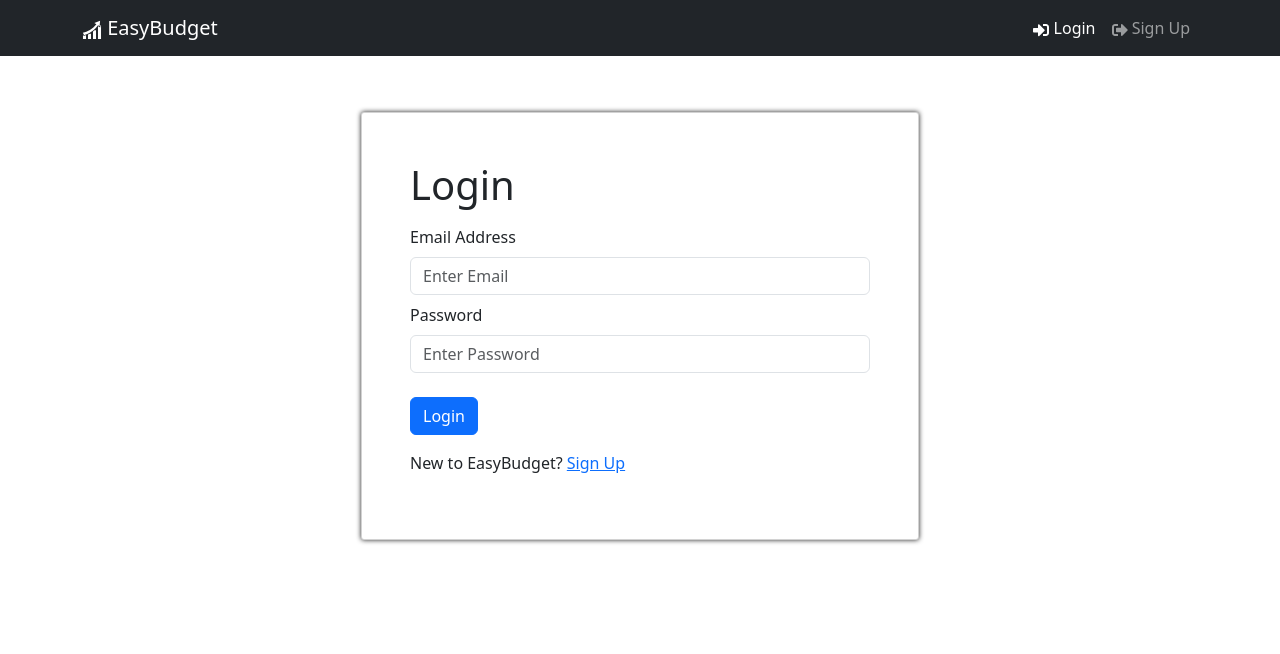
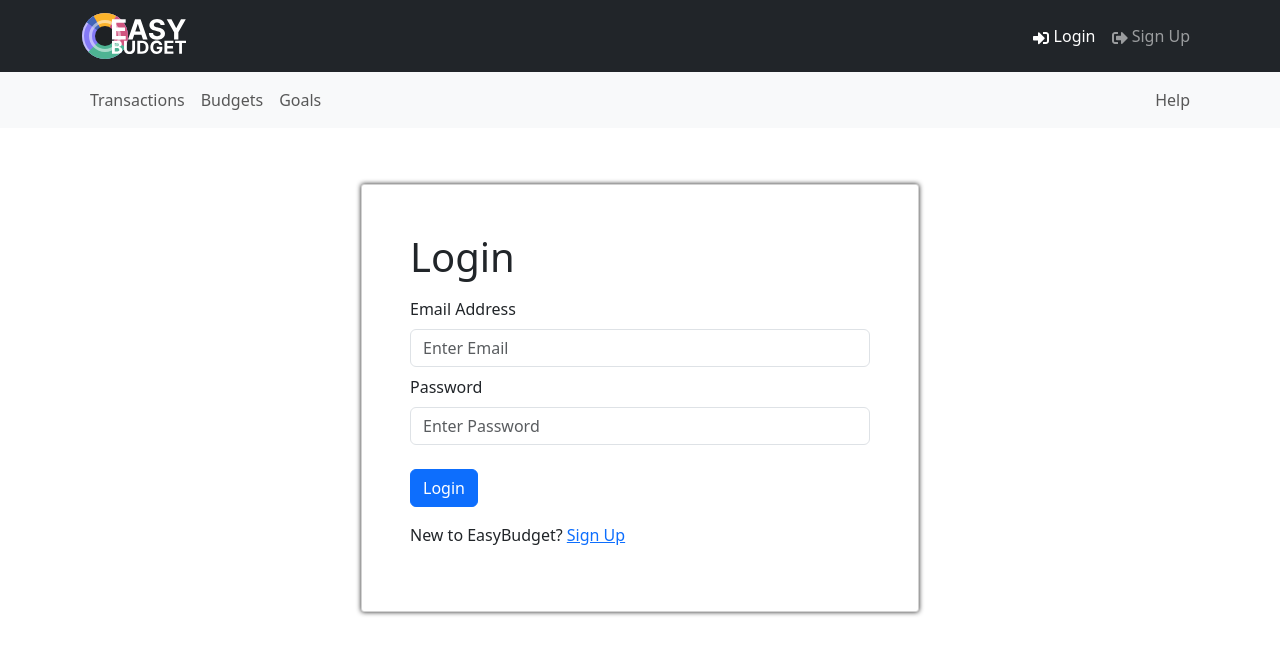
Before and after one commit to BWhittaker1415/EasyBudget, a React (Vite) app in the folder frontend/: page /login in a window 1280 px wide. Shown: the top 654 px of the page. Built offline with nearby package versions, Linux system fonts and the light colour scheme.

Commit message:
Adjusted Navbar components

```diff
--- a/frontend/src/App.jsx
+++ b/frontend/src/App.jsx
@@ -1,6 +1,7 @@
 import { Outlet } from "react-router-dom";
 import { Container } from "react-bootstrap";
 import Header from "./components/Header";
+import TopNav from "./components/Navbar";
 // import Mode from "./components/Modes";
 import { ToastContainer } from "react-toastify";
 import "react-toastify/dist/ReactToastify.css";
@@ -9,6 +10,7 @@ const App = () => {
   return (
     <>
       <Header />
+      <TopNav />
       {/* <Mode /> */}
       <ToastContainer />
       <Container className="my-2">
--- a/frontend/src/components/Header.jsx
+++ b/frontend/src/components/Header.jsx
@@ -1,6 +1,6 @@
-import { Navbar, Nav, Container, NavDropdown, Badge } from "react-bootstrap";
+import { Navbar, Nav, Container, NavDropdown } from "react-bootstrap";
 import { FaSignInAlt, FaSignOutAlt } from "react-icons/fa";
-import { GiProgression } from "react-icons/gi";
+import Logo from "../assets/EasyBudgetLogo.svg";
 import { useDispatch, useSelector } from "react-redux";
 import { useNavigate } from "react-router-dom";
 import { LinkContainer } from "react-router-bootstrap";
@@ -29,9 +29,9 @@ const Header = () => {
     <header>
       <Navbar bg="dark" variant="dark" expand="lg" collapseOnSelect>
         <Container>
-          <LinkContainer to="/">
+          <LinkContainer to="/dashboard">
             <Navbar.Brand>
-              <GiProgression /> EasyBudget
+              <img src={Logo} />
             </Navbar.Brand>
           </LinkContainer>
           <Navbar.Toggle aria-controls="basic-navbar-nav" />
@@ -47,17 +47,11 @@ const Header = () => {
                     <LinkContainer to="/profile">
                       <NavDropdown.Item>Profile</NavDropdown.Item>
                     </LinkContainer>
-                    <LinkContainer to="/dashboard">
-                      <NavDropdown.Item>Dashboard</NavDropdown.Item>
-                    </LinkContainer>
                     <LinkContainer to="/accounts">
                       <NavDropdown.Item>Accounts</NavDropdown.Item>
                     </LinkContainer>
                     <LinkContainer to="/budgets">
-                      <NavDropdown.Item>Budgets</NavDropdown.Item>
-                    </LinkContainer>
-                    <LinkContainer to="/transactions">
-                      <NavDropdown.Item>Transactions</NavDropdown.Item>
+                      <NavDropdown.Item>Settings</NavDropdown.Item>
                     </LinkContainer>
                     <NavDropdown.Item onClick={logoutHandler}>
                       Logout
--- /dev/null
+++ b/frontend/src/components/Navbar.jsx
@@ -0,0 +1,24 @@
+import React from "react";
+import { Navbar, Nav, Container } from "react-bootstrap";
+
+const TopNav = () => {
+  return (
+    <Navbar bg="light" variant="light">
+      <Container>
+        <Navbar.Toggle aria-controls="basic-navbar-nav" />
+        <div className="d-flex w-100">
+          <Nav className="me-auto">
+            <Nav.Link href="/transactions">Transactions</Nav.Link>
+            <Nav.Link href="/budgets">Budgets</Nav.Link>
+            <Nav.Link href="/goals">Goals</Nav.Link>
+          </Nav>
+          <Nav>
+            <Nav.Link href="/help">Help</Nav.Link>
+          </Nav>
+        </div>
+      </Container>
+    </Navbar>
+  );
+};
+
+export default TopNav;
```
Also changed, not shown: frontend/src/assets/EasyBudgetLogo.svg (added).
